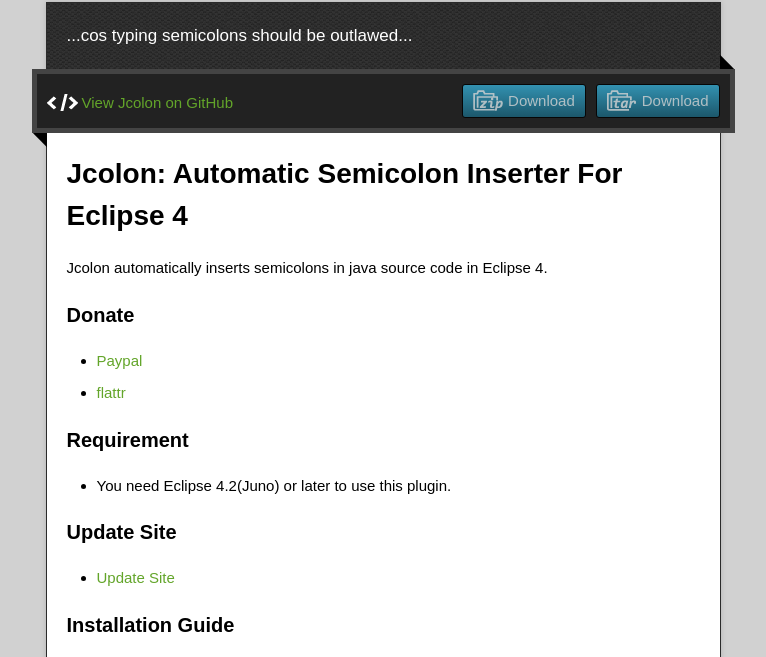
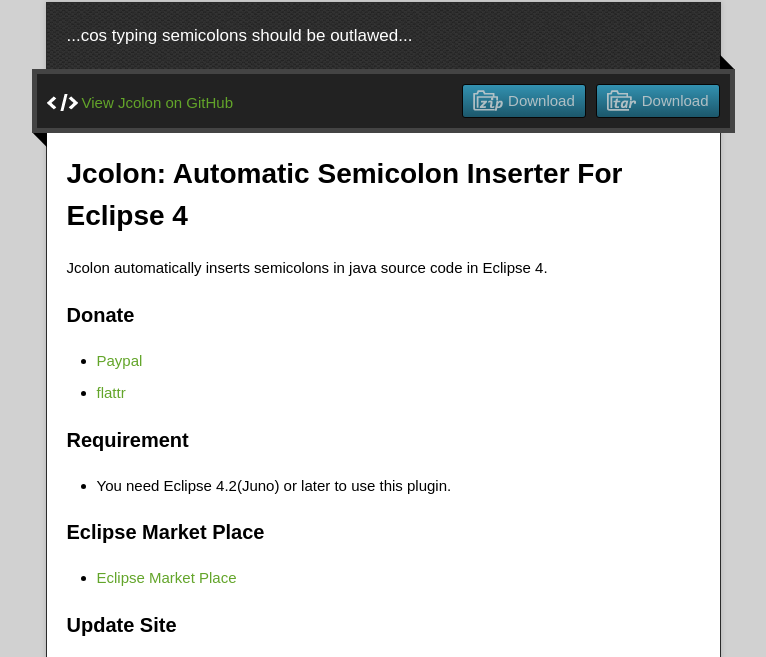
Before and after one commit to mystilleef/eclipse4-jcolon, a plain HTML site: page index.html in a window 1280 px wide. Shown: the part 128-785 px from the top of the page, without its empty margins (257-1023 px from the left). Drawn offline with nearby package versions, Linux system fonts and the light colour scheme.

```diff
--- a/index.html
+++ b/index.html
@@ -49,6 +49,10 @@
 
 <ul>
 <li>You need <strong>Eclipse 4.2(Juno)</strong> or later to use this plugin.</li>
+</ul><h3>Eclipse Market Place</h3>
+
+<ul>
+<li><strong><a href="http://marketplace.eclipse.org/content/jcolon-automatic-semicolon-insertion-eclipse-4#.UUek0-ZDv5I">Eclipse Market Place</a></strong></li>
 </ul><h3>Update Site</h3>
 
 <ul>
--- a/params.json
+++ b/params.json
@@ -1 +1 @@
-{"name":"Jcolon","tagline":"...cos typing semicolons should be outlawed...","body":"# Jcolon: Automatic Semicolon Inserter For Eclipse 4\r\n\r\nJcolon automatically inserts semicolons in java source code in Eclipse 4.\r\n\r\n### Donate\r\n\r\n* __[Paypal](https://googledrive.com/host/0Bw1KseIE5s6cTXRJcWZzbTU0Q3c/jcolon.html)__\r\n* __[flattr](https://flattr.com/donation/give/to/mystilleef)__\r\n\r\n### Requirement\r\n\r\n* You need __Eclipse 4.2(Juno)__ or later to use this plugin.\r\n\r\n### Update Site\r\n\r\n* __[Update Site](https://raw.github.com/mystilleef/eclipse4-jcolon-updatesite/master/com.laboki.eclipse.updatesite.jcolon)__\r\n\r\n### Installation Guide\r\n\r\n1. Launch Eclipse\r\n2. Go to __Help__ -> __Install New Software...__\r\n3. Press the __Add__ button on the install window\r\n4. Paste the *[update site link](https://raw.github.com/mystilleef/eclipse4-jcolon-updatesite/master/com.laboki.eclipse.updatesite.jcolon)* to __location__.\r\n5. Press __OK__\r\n6. Select the __Jcolon__ plugin shown in the list view under __Uncategorized__.\r\n7. Press __Next__.\r\n8. __Agree__ to the license terms.\r\n9. Press __finish__. \r\n10. Restart Eclipse.\r\n","google":"","note":"Don't delete this file! It's used internally to help with page regeneration."}
+{"name":"Jcolon","tagline":"...cos typing semicolons should be outlawed...","body":"# Jcolon: Automatic Semicolon Inserter For Eclipse 4\r\n\r\nJcolon automatically inserts semicolons in java source code in Eclipse 4.\r\n\r\n### Donate\r\n\r\n* __[Paypal](https://googledrive.com/host/0Bw1KseIE5s6cTXRJcWZzbTU0Q3c/jcolon.html)__\r\n* __[flattr](https://flattr.com/donation/give/to/mystilleef)__\r\n\r\n### Requirement\r\n\r\n* You need __Eclipse 4.2(Juno)__ or later to use this plugin.\r\n\r\n### Eclipse Market Place\r\n\r\n* __[Eclipse Market Place](http://marketplace.eclipse.org/content/jcolon-automatic-semicolon-insertion-eclipse-4#.UUek0-ZDv5I)__\r\n\r\n### Update Site\r\n\r\n* __[Update Site](https://raw.github.com/mystilleef/eclipse4-jcolon-updatesite/master/com.laboki.eclipse.updatesite.jcolon)__\r\n\r\n### Installation Guide\r\n\r\n1. Launch Eclipse\r\n2. Go to __Help__ -> __Install New Software...__\r\n3. Press the __Add__ button on the install window\r\n4. Paste the *[update site link](https://raw.github.com/mystilleef/eclipse4-jcolon-updatesite/master/com.laboki.eclipse.updatesite.jcolon)* to __location__.\r\n5. Press __OK__\r\n6. Select the __Jcolon__ plugin shown in the list view under __Uncategorized__.\r\n7. Press __Next__.\r\n8. __Agree__ to the license terms.\r\n9. Press __finish__. \r\n10. Restart Eclipse.\r\n","google":"","note":"Don't delete this file! It's used internally to help with page regeneration."}
```
